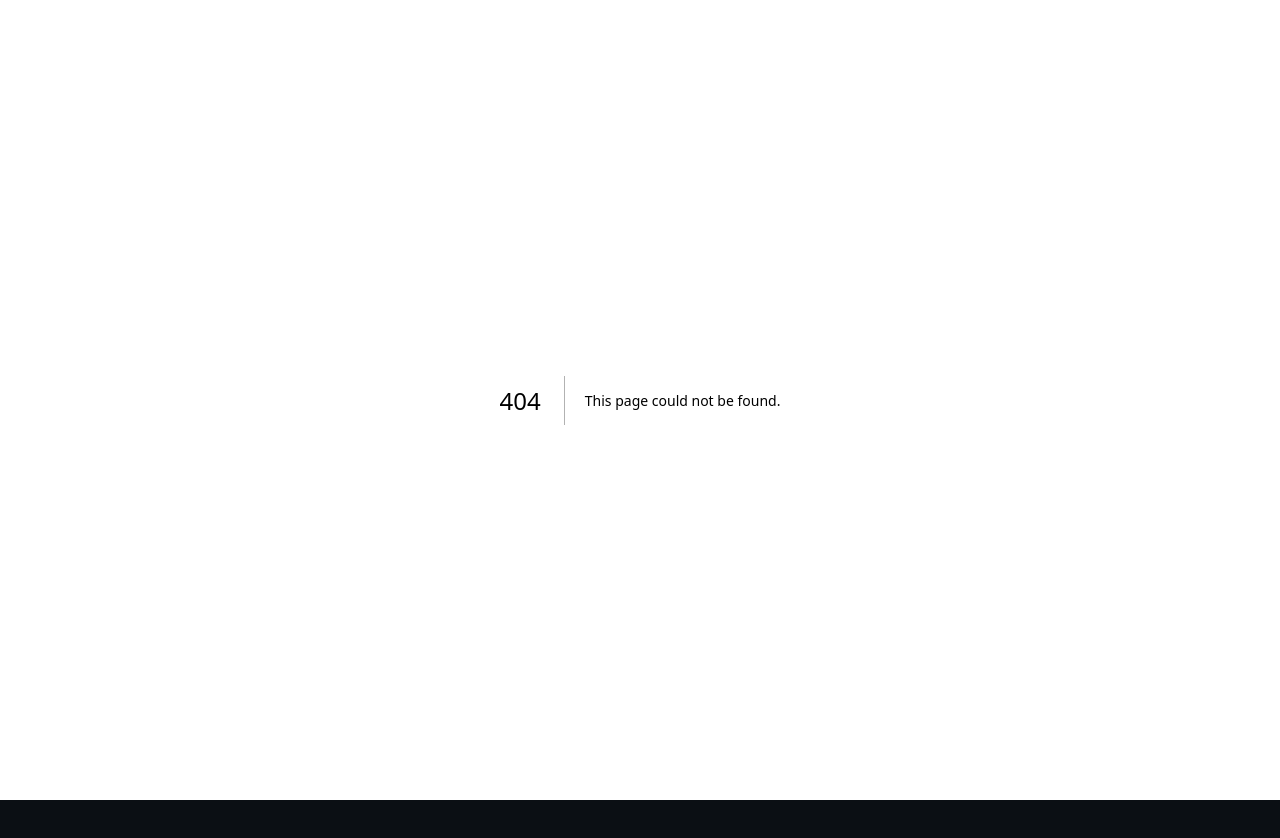
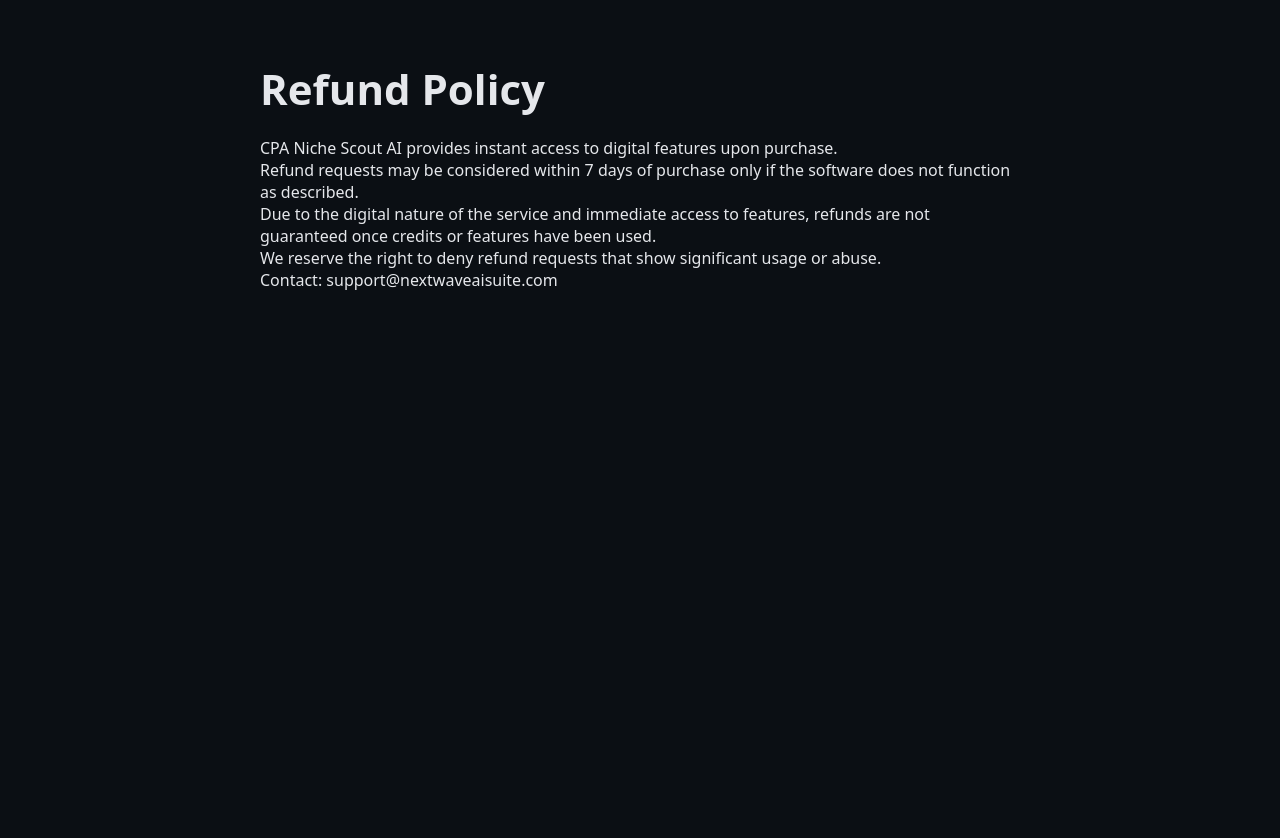
Before and after one commit to nextwaveaisuite/cpa-niche-scout-ai, a Next.js app: page /refunds in a window 1280 px wide. Before the commit this address had no page. Before the commit the page ends 800 px from the top, so only its background shows below. Built offline with nearby package versions, Linux system fonts and the light colour scheme.

Commit message:
page.tsx

```diff
--- /dev/null
+++ b/app/refunds/page.tsx
@@ -0,0 +1,30 @@
+export default function RefundsPage() {
+  return (
+    <main style={{ maxWidth: "800px", margin: "40px auto", padding: "20px" }}>
+      <h1>Refund Policy</h1>
+
+      <p>
+        CPA Niche Scout AI provides instant access to digital features upon
+        purchase.
+      </p>
+
+      <p>
+        Refund requests may be considered within 7 days of purchase only if the
+        software does not function as described.
+      </p>
+
+      <p>
+        Due to the digital nature of the service and immediate access to
+        features, refunds are not guaranteed once credits or features have been
+        used.
+      </p>
+
+      <p>
+        We reserve the right to deny refund requests that show significant usage
+        or abuse.
+      </p>
+
+      <p>Contact: support@nextwaveaisuite.com</p>
+    </main>
+  );
+}
```
